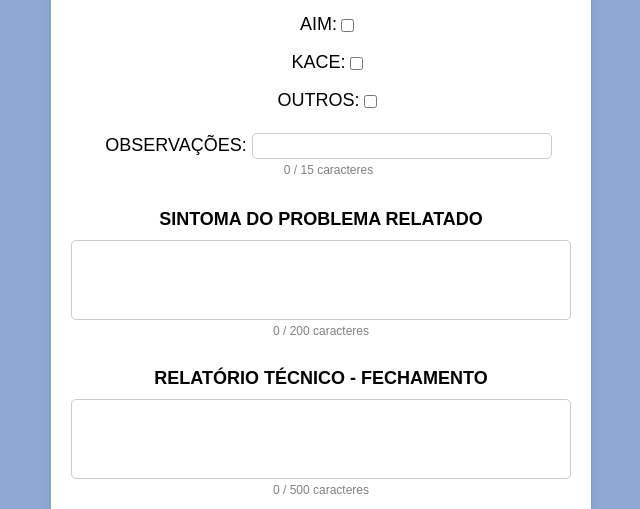
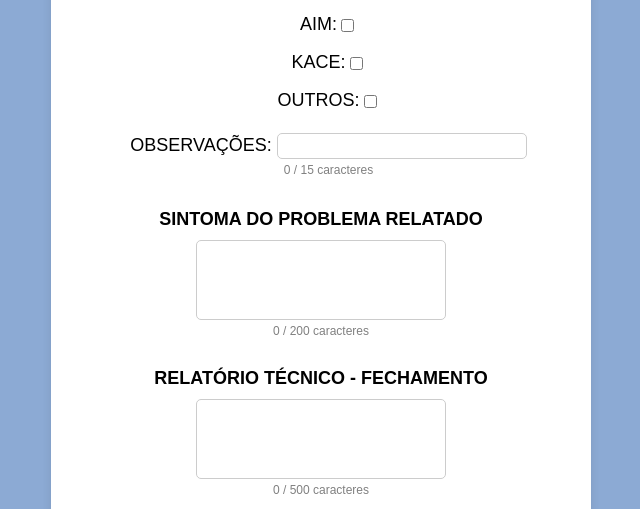
Before and after one commit to Eudantas2024/rat, a plain HTML site: page index.html in a window 1280 px wide. Shown: the part 3580-4089 px from the top of the page, 319-959 px from the left. Drawn offline with nearby package versions, Linux system fonts and the light colour scheme.

Commit message:
Update index.html

```diff
--- a/index.html
+++ b/index.html
@@ -373,7 +373,7 @@
             <label style="margin-left: 15px;">OUTROS: <input type="checkbox" name="v_outros"></label>
             <label style="margin-left: 15px; display: block;">
                 OBSERVAÇÕES:
-                <input id="observacoes" name="observacoes" maxlength="15" style="width: 300px; height: 10px;">
+                <input id="observacoes" name="observacoes" maxlength="15" style="width: 250px; height: 10px;">
                 <div id="contador" style="font-size: 12px; color: gray; margin-top: 4px;">0 / 15 caracteres</div>
             </label>
 
@@ -388,7 +388,7 @@
             </label>
 
             <textarea id="sintoma" name="sintoma" maxlength="200"
-                style="width: 500px; height: 80px; resize: none;"></textarea>
+                style="width: 250px; height: 80px; resize: none;"></textarea>
 
             <div id="contador-sintoma" style="font-size: 12px; color: gray; margin-top: 4px;">
                 0 / 200 caracteres
@@ -403,7 +403,7 @@
             </label>
 
             <textarea id="relatorio" name="relatorio" maxlength="500"
-                style="width: 500px; height: 80px; resize: none;"></textarea>
+                style="width: 250px; height: 80px; resize: none;"></textarea>
 
             <div id="contador-relatorio" style="font-size: 12px; color: gray; margin-top: 4px;">
                 0 / 500 caracteres
```
